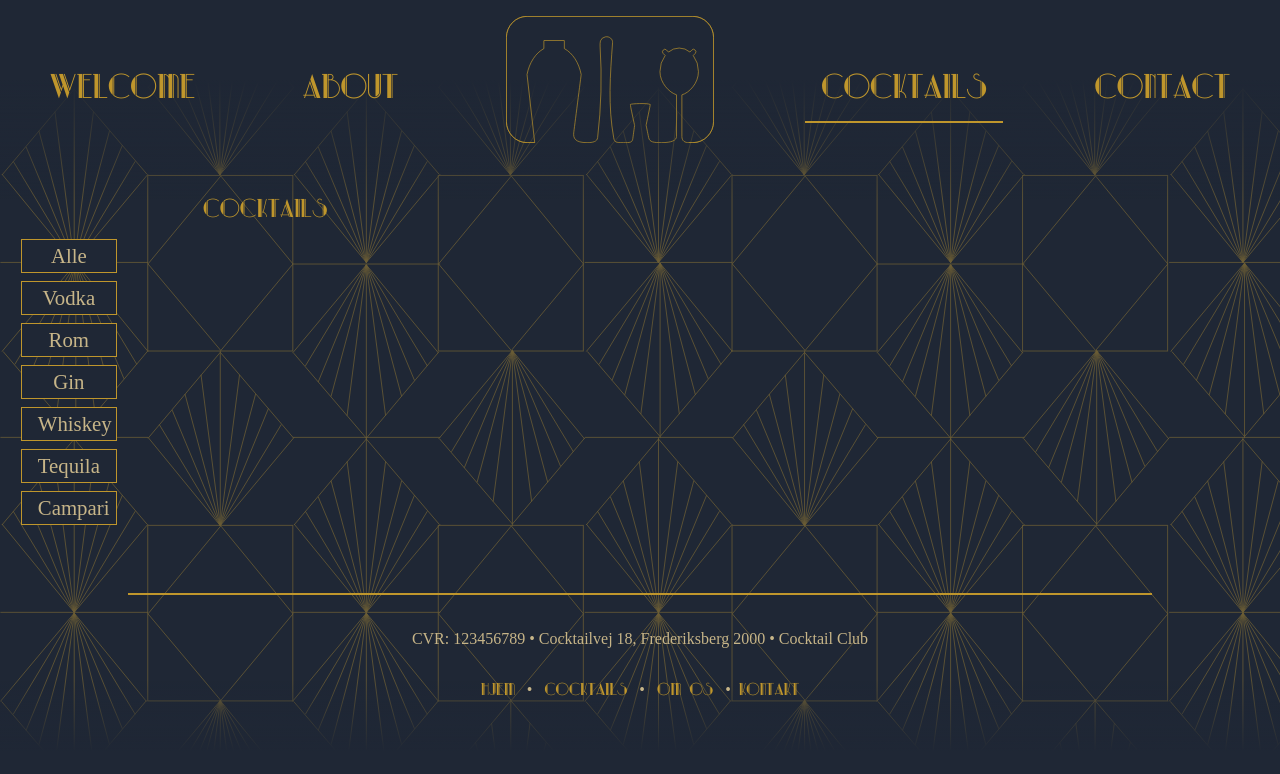
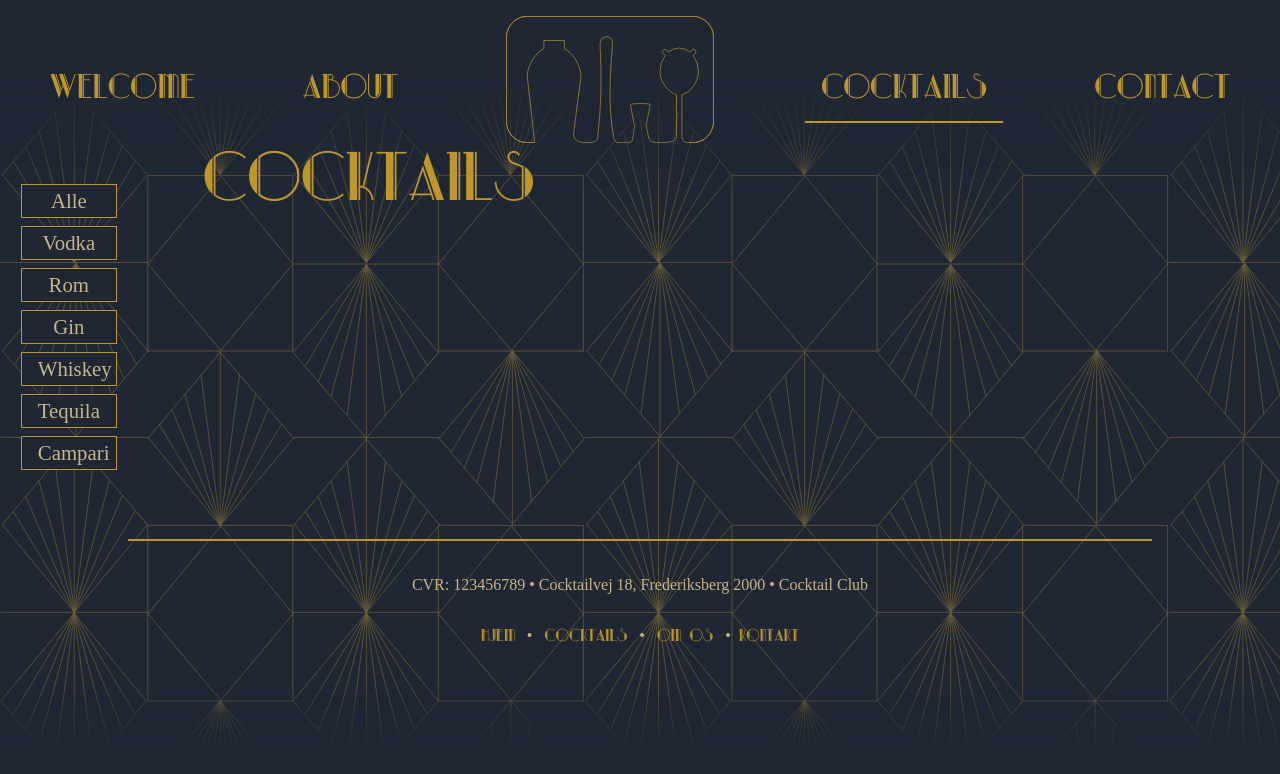
Before and after one commit to flamingofar/passions-website, a plain HTML site: page cocktail.html in a window 1280 px wide. Drawn offline with Linux system fonts and the light colour scheme; no server answers; a script that the page names is missing.

Commit message:
rettelser

```diff
--- a/styles/_common.css
+++ b/styles/_common.css
@@ -43,6 +43,10 @@ main > *,
 footer {
 	grid-column: 2;
 	padding: 1.3rem;
+}
+
+main {
+	margin-top: 15vh;
 }
 
 img,
@@ -91,7 +95,6 @@ button {
 
 /*------------------- MØNSTER BACKGROUND -------------------*/
 
-/* TODO Parallax */
 .background {
 	background-image: url("../assets/images/bg.svg");
 
@@ -244,6 +247,8 @@ a:hover {
 	}
 
 	#menu {
+		position: fixed;
+		top: 0;
 		display: flex;
 		justify-content: space-between;
 	}
@@ -258,7 +263,7 @@ a:hover {
 	}
 
 	.hidden {
-		display: flex;
+		display: block;
 	}
 
 	#menu li:first-child,
--- a/styles/cocktails.css
+++ b/styles/cocktails.css
@@ -204,6 +204,9 @@ article span {
 		margin: 0 auto;
 		padding-left: 1.65rem;
 	}
+	.h2_container h2 {
+		font-size: 4rem;
+	}
 
 	/* MODAL */
 	.modal {
```
